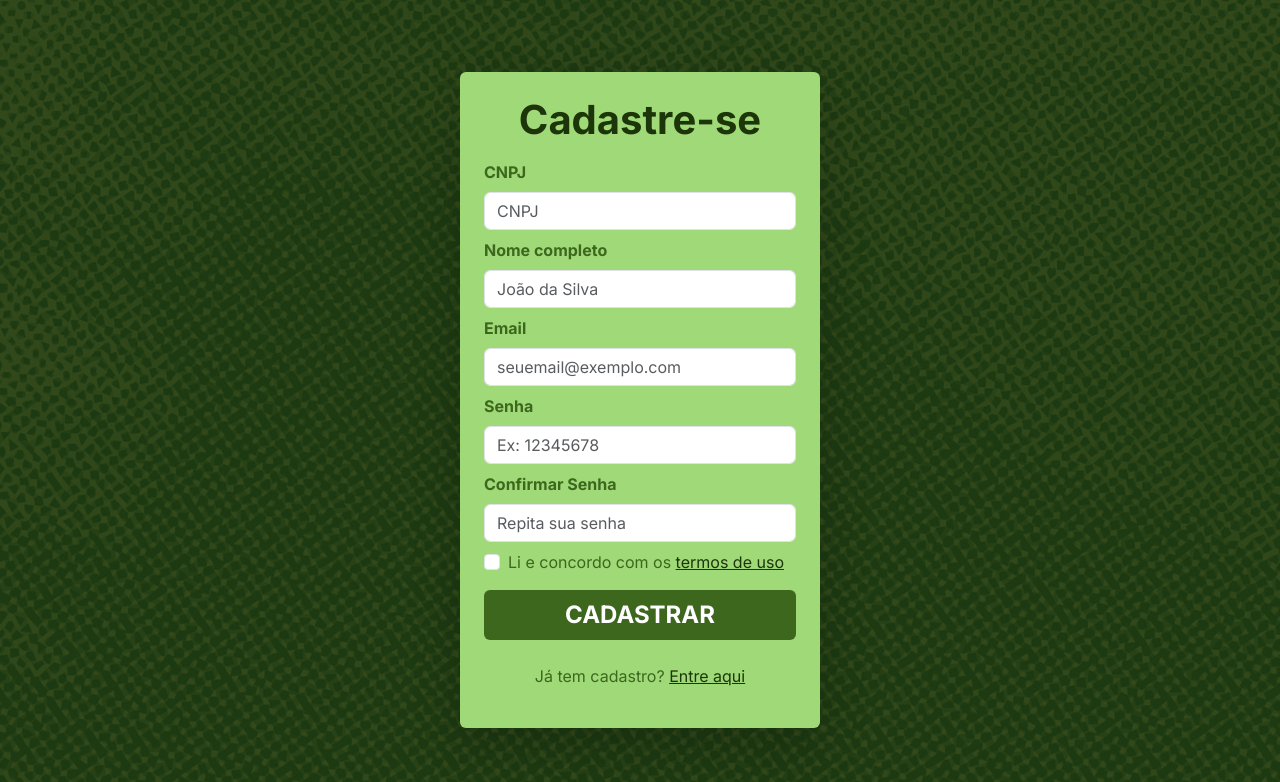
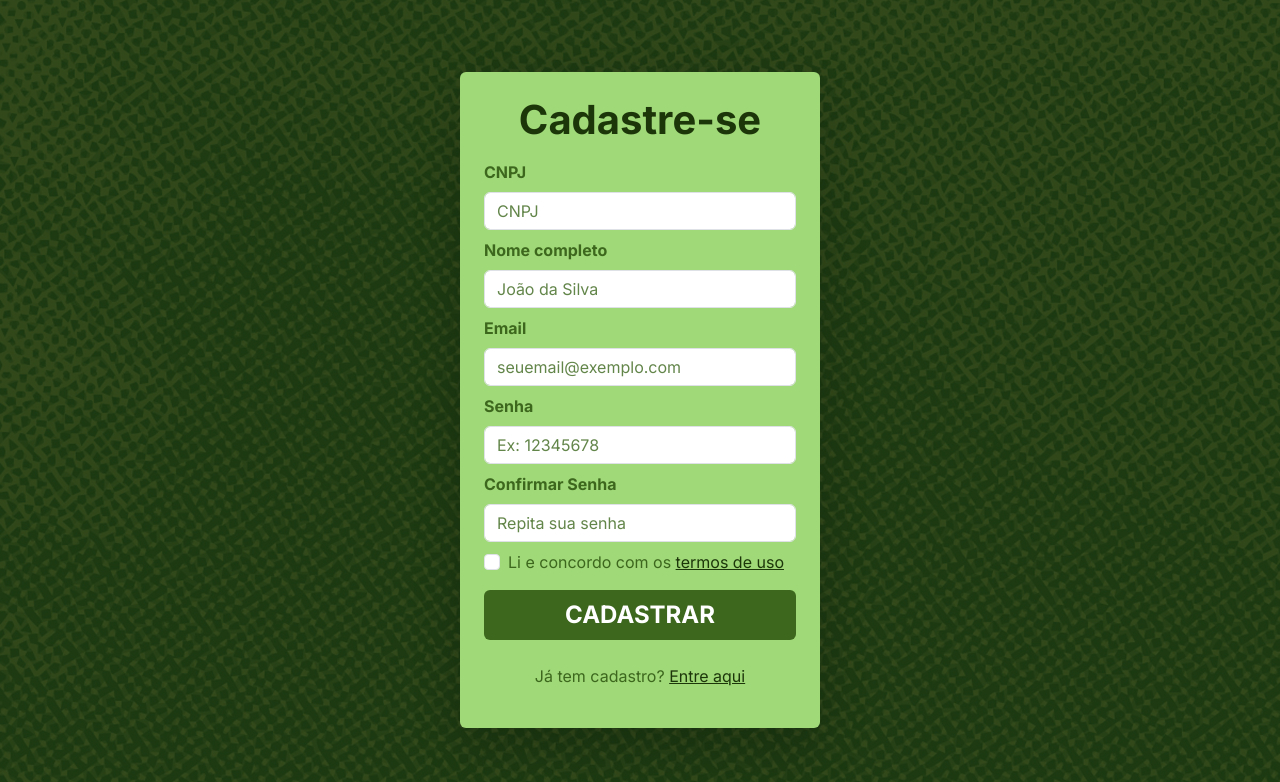
Before and after one commit to gustav0-rdg/tcc_cooperativas, a Flask app: page /cadastro in a window 1280 px wide. Shown: the top 782 px of the page. Run offline with Flask 3, Linux system fonts and the light colour scheme; some libraries are stand-ins or nearby versions.

Commit message:
FIX: Finalização do front end na tela de cadastro cooperativas

```diff
--- a/static/css/cadastro/cadastro.css
+++ b/static/css/cadastro/cadastro.css
@@ -22,8 +22,8 @@ input:focus {
 }
 
 input::placeholder{
-    color: var(--verde-escuro-medio);
-    opacity: 0.8;
+    color: var(--verde-escuro-medio) !important;
+    opacity: 0.8 !important;
 }
 
 .btn {
```
